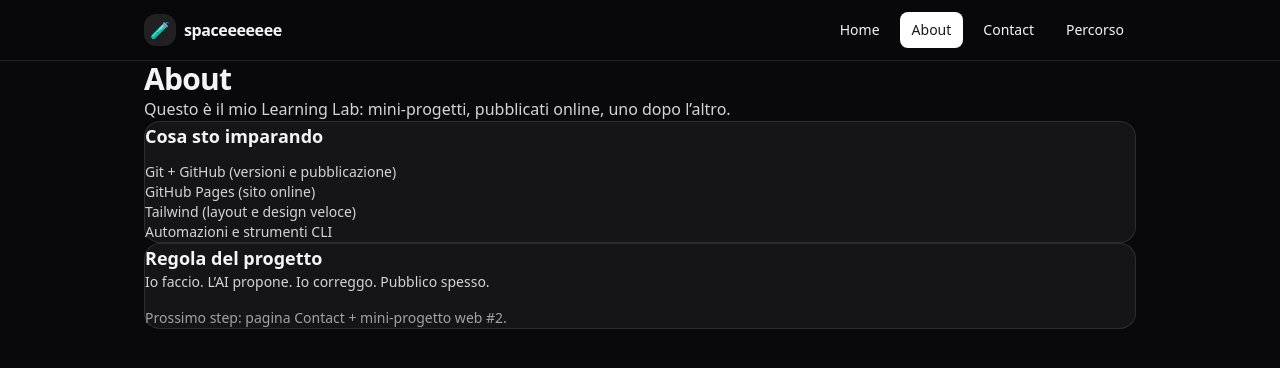
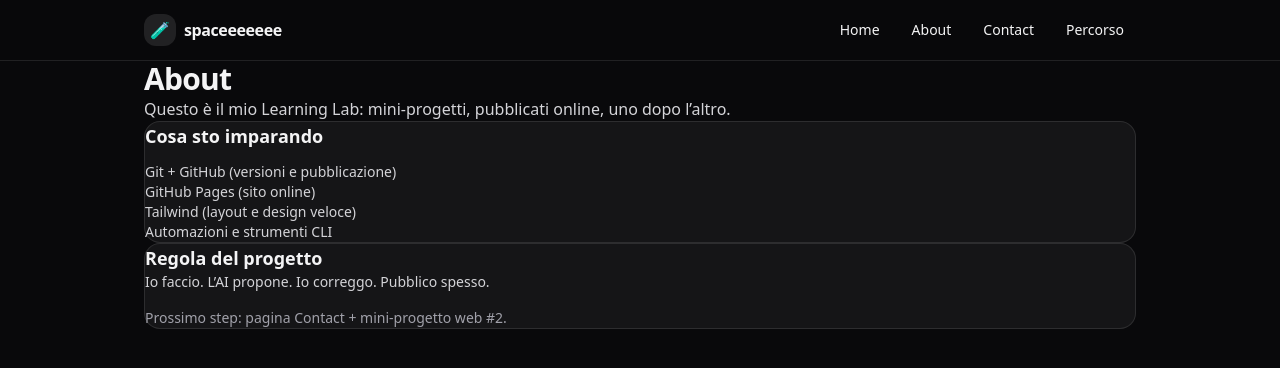
Before and after one commit to giuseppeamadio23-png/learning-lab, a website: page web/about.html in a window 1280 px wide. Drawn offline with Linux system fonts and the light colour scheme.

Commit message:
Add shared header for web pages

```diff
--- /dev/null
+++ b/web/_header.html
@@ -0,0 +1,15 @@
+<header class="sticky top-0 z-50 border-b border-white/10 bg-zinc-950/80 backdrop-blur">
+  <div class="mx-auto flex max-w-5xl items-center justify-between px-4 py-3">
+    <a href="../" class="flex items-center gap-2 font-semibold tracking-tight">
+      <span class="inline-flex h-8 w-8 items-center justify-center rounded-xl bg-white/10">🧪</span>
+      <span>spaceeeeeee</span>
+    </a>
+
+    <nav class="flex items-center gap-2 text-sm">
+      <a class="rounded-lg px-3 py-2 hover:bg-white/10" href="../">Home</a>
+      <a class="rounded-lg px-3 py-2 hover:bg-white/10" href="./about.html">About</a>
+      <a class="rounded-lg px-3 py-2 hover:bg-white/10" href="./contact.html">Contact</a>
+      <a class="rounded-lg px-3 py-2 hover:bg-white/10" href="../docs/PERCORSO.md">Percorso</a>
+    </nav>
+  </div>
+</header>
--- a/web/about.html
+++ b/web/about.html
@@ -8,24 +8,8 @@
   </head>
 
   <body class="min-h-screen bg-zinc-950 text-zinc-100">
-    <!-- Header -->
-    <header class="sticky top-0 z-50 border-b border-white/10 bg-zinc-950/80 backdrop-blur">
-      <div class="mx-auto flex max-w-5xl items-center justify-between px-4 py-3">
-        <a href="../" class="flex items-center gap-2 font-semibold tracking-tight">
-          <span class="inline-flex h-8 w-8 items-center justify-center rounded-xl bg-white/10">🧪</span>
-          <span>spaceeeeeee</span>
-        </a>
-
-        <nav class="flex items-center gap-2 text-sm">
-          <a class="rounded-lg px-3 py-2 hover:bg-white/10" href="../">Home</a>
-          <a class="rounded-lg bg-white px-3 py-2 text-zinc-900 hover:bg-zinc-200" href="./about.html">About</a>
-          <a class="rounded-lg px-3 py-2 hover:bg-white/10" href="./contact.html">Contact</a>
-          <a class="rounded-lg px-3 py-2 hover:bg-white/10" href="../docs/PERCORSO.md">Percorso</a>
-        </nav>
-      </div>
-    </header>
-
-    <!-- Main -->
+    <div id="siteHeader"></div>
+   <!-- Main -->
     <main class="mx-auto max-w-5xl px-4 py-10">
       <h1 class="text-3xl font-bold tracking-tight">About</h1>
       <p class="mt-2 max-w-2xl text-zinc-300">
@@ -54,5 +38,10 @@
         </div>
       </section>
     </main>
+    <script>
+  fetch("./_header.html")
+    .then(r => r.text())
+    .then(html => (document.getElementById("siteHeader").innerHTML = html));
+</script>
   </body>
 </html>
```
Also changed, not shown: web/contact.html (+7 -16 lines).
